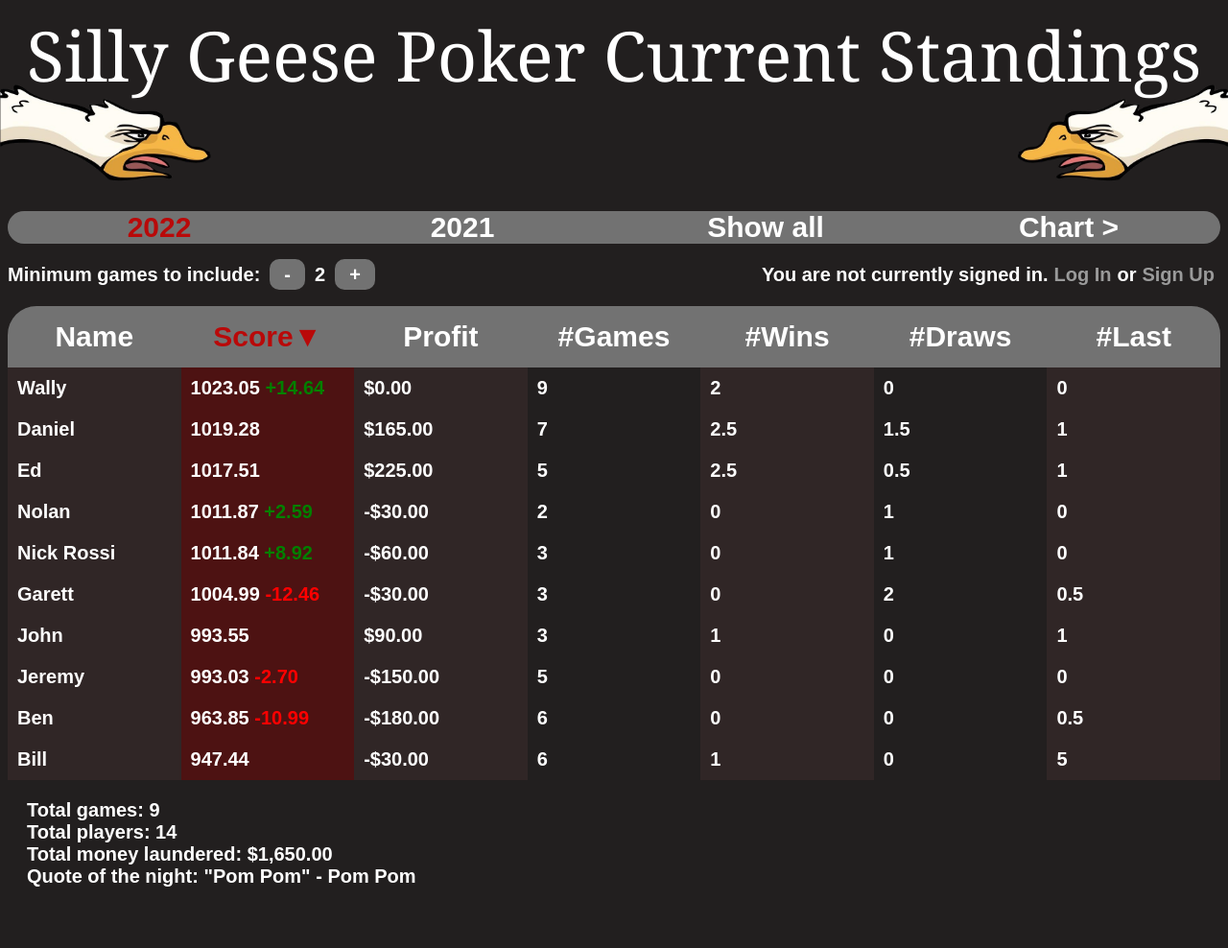
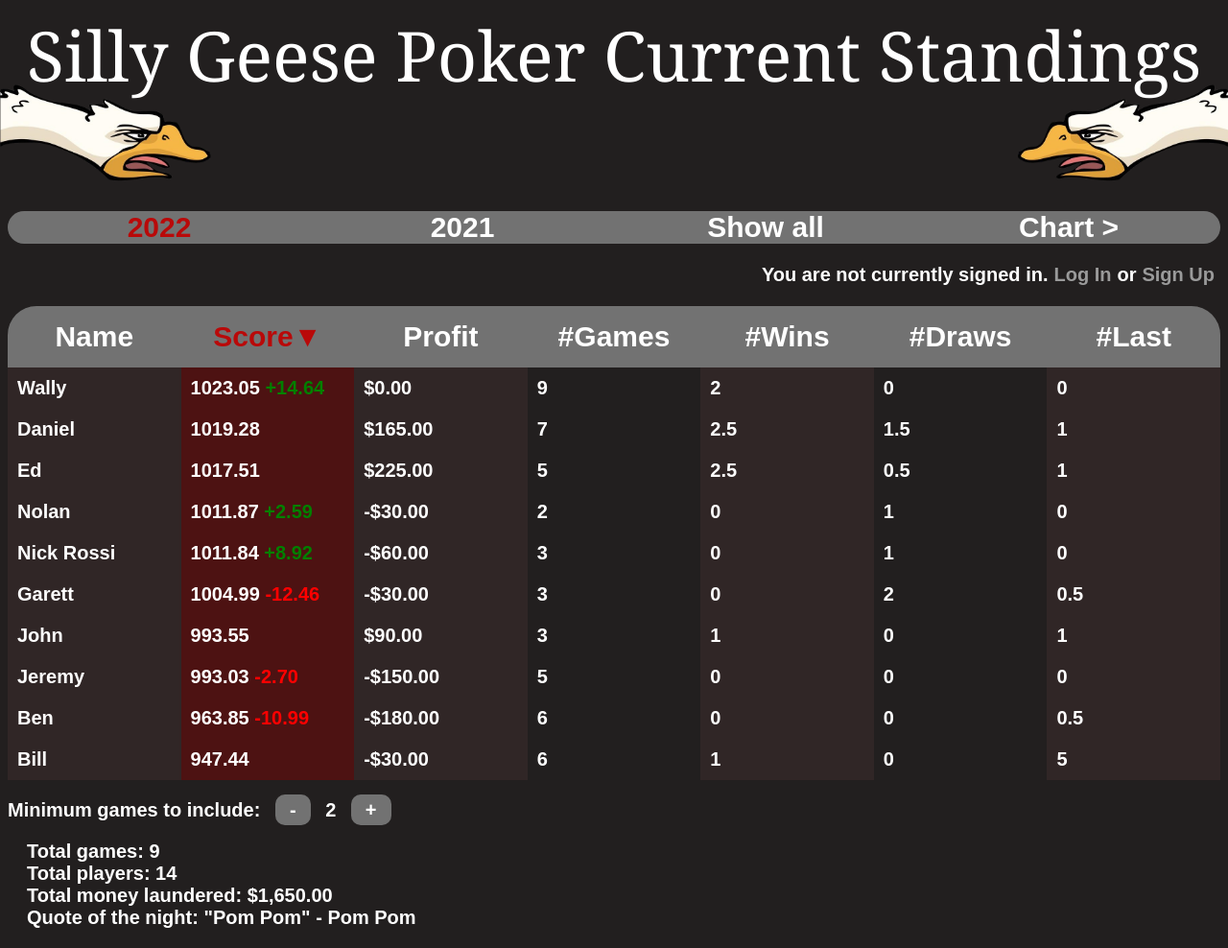
Before and after one commit to benjaminjkern/pokerserver, a plain HTML site: page index.html in a window 1280 px wide. Shown: the whole page at 96% size. Before the commit the page ends 945 px from the top, so only its background shows below. Drawn offline with Linux system fonts and the light colour scheme.

Commit message:
Moved min games counter

```diff
--- a/index.css
+++ b/index.css
@@ -149,6 +149,10 @@ h1 {
     background-color: rgb(94, 94, 94);
 }
 
+#mingamesinfo {
+    margin-top: 20px;
+}
+
 #year-selector div.selected {
     color: rgb(185, 9, 9);
 }
@@ -161,28 +165,12 @@ h1 {
     margin: 20px;
 }
 
-#topbar {
+#logininfo {
     display: flex;
     margin-bottom: 20px;
-    align-items: center;
-    text-align: center;
-}
-
-#logininfo {
-    display: flex;
-    flex: 1;
     justify-content: flex-end;
     align-items: center;
     text-align: center;
-}
-
-@media only screen and (max-width: 874px) {
-    #topbar {
-        flex-direction: column;
-    }
-    #topbar div:first-child {
-        margin-bottom: 20px;
-    }
 }
 
 #logininfo button {
--- a/index.html
+++ b/index.html
@@ -19,16 +19,18 @@
       <div id="show-all">Show all</div>
       <div id="opengraph">Chart ></div>
     </div>
-    <div id="topbar">
-      <div>
-        Minimum games to include:<span class="quantbutton" id="minus">-</span><span id="mingames">0</span><span class="quantbutton" id="plus">+</span></div>
-      <div id="logininfo">You are not currently signed in.
-        <button id="openlogin">Log In</button>
-        or
-        <button id="opensignup">Sign Up</button>
-      </div>
+    <div id="logininfo">You are not currently signed in.
+      <button id="openlogin">Log In</button>
+      or
+      <button id="opensignup">Sign Up</button>
     </div>
     <div id="table"></div>
+    <div id="mingamesinfo">
+      Minimum games to include:
+      <span class="quantbutton" id="minus">-</span>
+      <span id="mingames">0</span>
+      <span class="quantbutton" id="plus">+</span>
+    </div>
     <div id="info"></div>
     <div class="spacer"></div>
     <img src="goose.png" class="img1"/>
```
